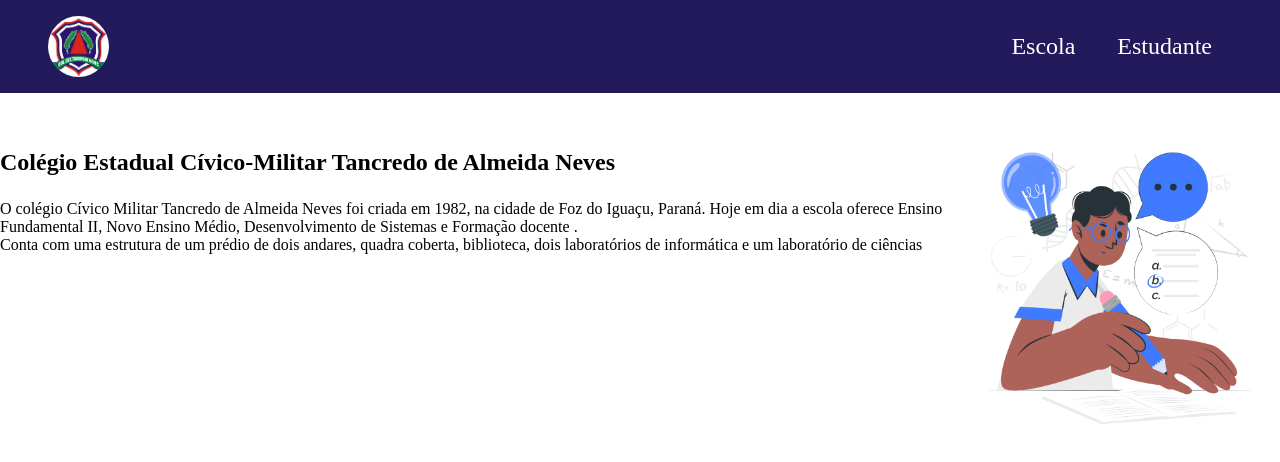
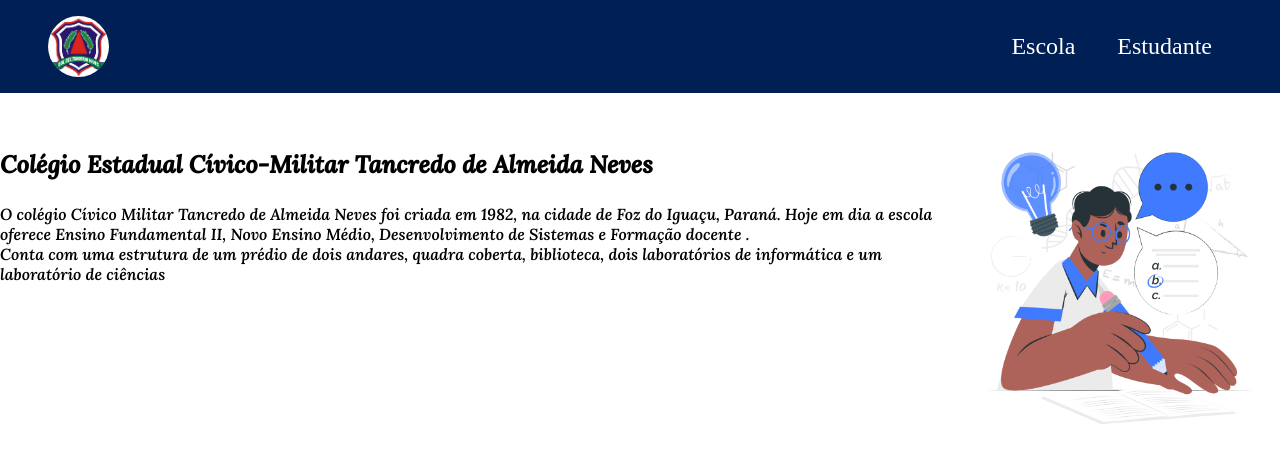
Before and after one commit to henryarauj0/2024-2B-Site-Escola, a plain HTML site: page index.html in a window 1280 px wide. Drawn offline with Linux system fonts and the light colour scheme.

Commit message:
Add files via upload

```diff
--- a/style.css
+++ b/style.css
@@ -1,4 +1,5 @@
-*{
+@import url('https://fonts.googleapis.com/css2?family=Lora:ital,wght@1,593&display=swap');
+ *{
     margin: 0;
     padding: 0;
 }
@@ -8,10 +9,12 @@
     --verde: #31572c;
     --vermelho: #d90429;
     --amarelo: #f7b801;
+    --fonte-texto:"truculenta","Lora", serif;
+    --fonte-titulo:"lora","Lora", serif;
 }
 
 .cabecalho{
-    background-color: #231a5b;
+    background-color: var(--azul);
     color: white;
     display: flex;
     align-items: center;
@@ -37,9 +40,11 @@
    justify-content: center;
    align-self: center;
    padding: 32px 0;
+   font-family: var(--fonte-texto)
 }
 .escola-texto-titulo{
    padding: 24px 0;
+   font-family: var(--fonte-titulo)
 }
 .escola-imagem{
     width: 25%;
```
